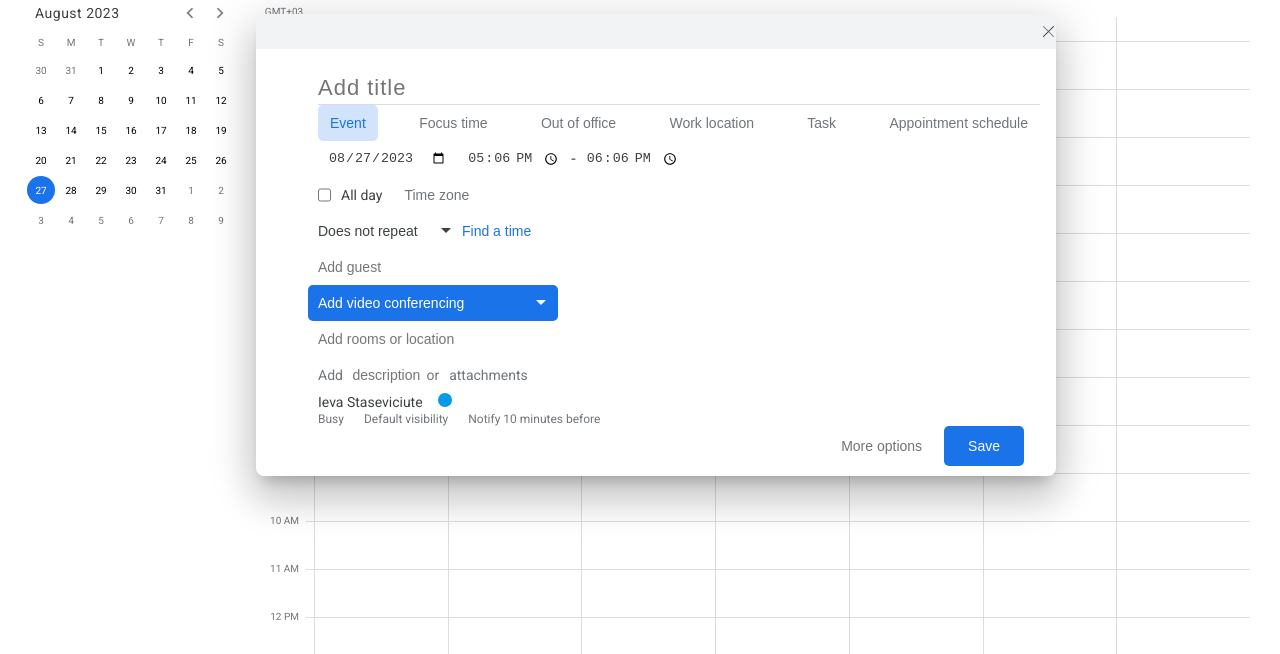
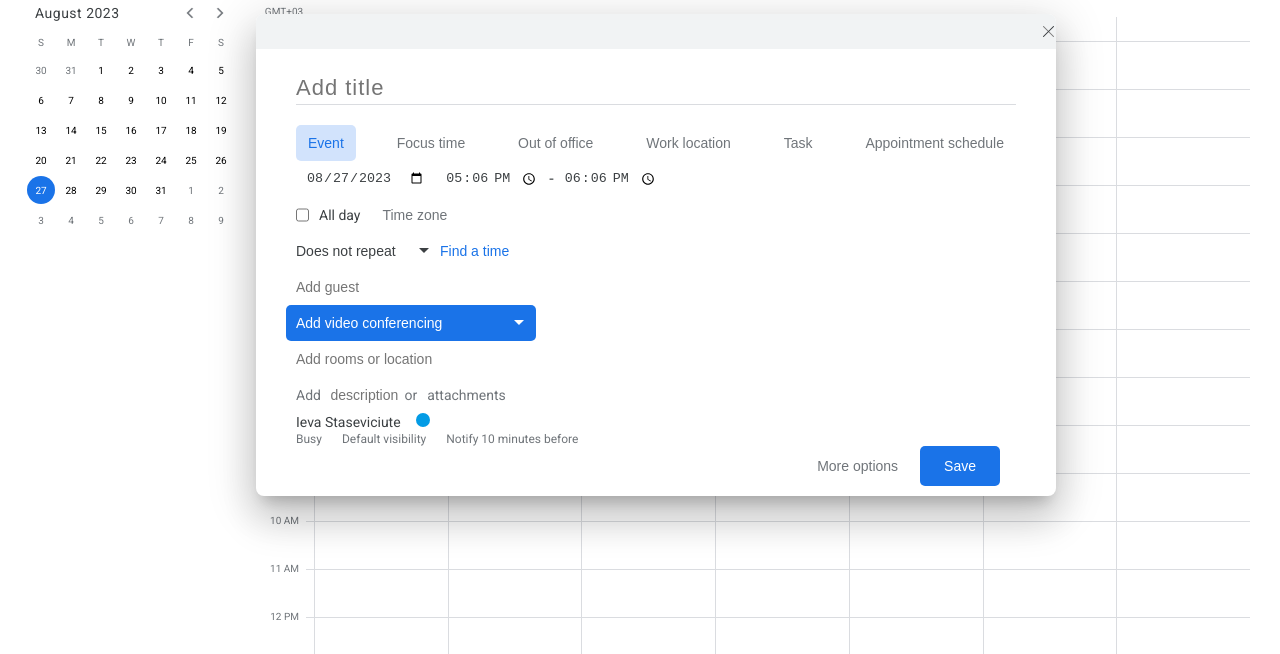
Before and after one commit to IevaSta/google_calendar_JS, a website with bundled scripts: page index.html in a window 1280 px wide. Both pictures are taken after a click on the button "Create". Shown: the part 146-800 px from the top of the page. Built offline with nearby package versions, Linux system fonts and the light colour scheme.

Commit message:
Fixed error style and title margin

```diff
--- a/main.css
+++ b/main.css
@@ -323,7 +323,7 @@
     display: flex;
     flex-direction: column;
     padding-top: 24px;
-    padding-inline: 62px 16px;
+    padding-inline: 40px;
     font-size: 16px;
 }
 
@@ -338,6 +338,8 @@
 }
 
 .event__form-header {
+    margin-bottom: 20px;
+
     outline: none;
     border: none;
     border-bottom: 1px solid var(--color-border);
@@ -345,7 +347,7 @@
     font-size: 22px;
     letter-spacing: 1px;
     line-height: 1.4;
-    color: var(--color-font);
+    color: var(--color-font) !important;
 }
 
 .event__form-header:focus {
@@ -557,4 +559,5 @@
 
 .error {
     color: red;
+    border-color: red;
 }
```
